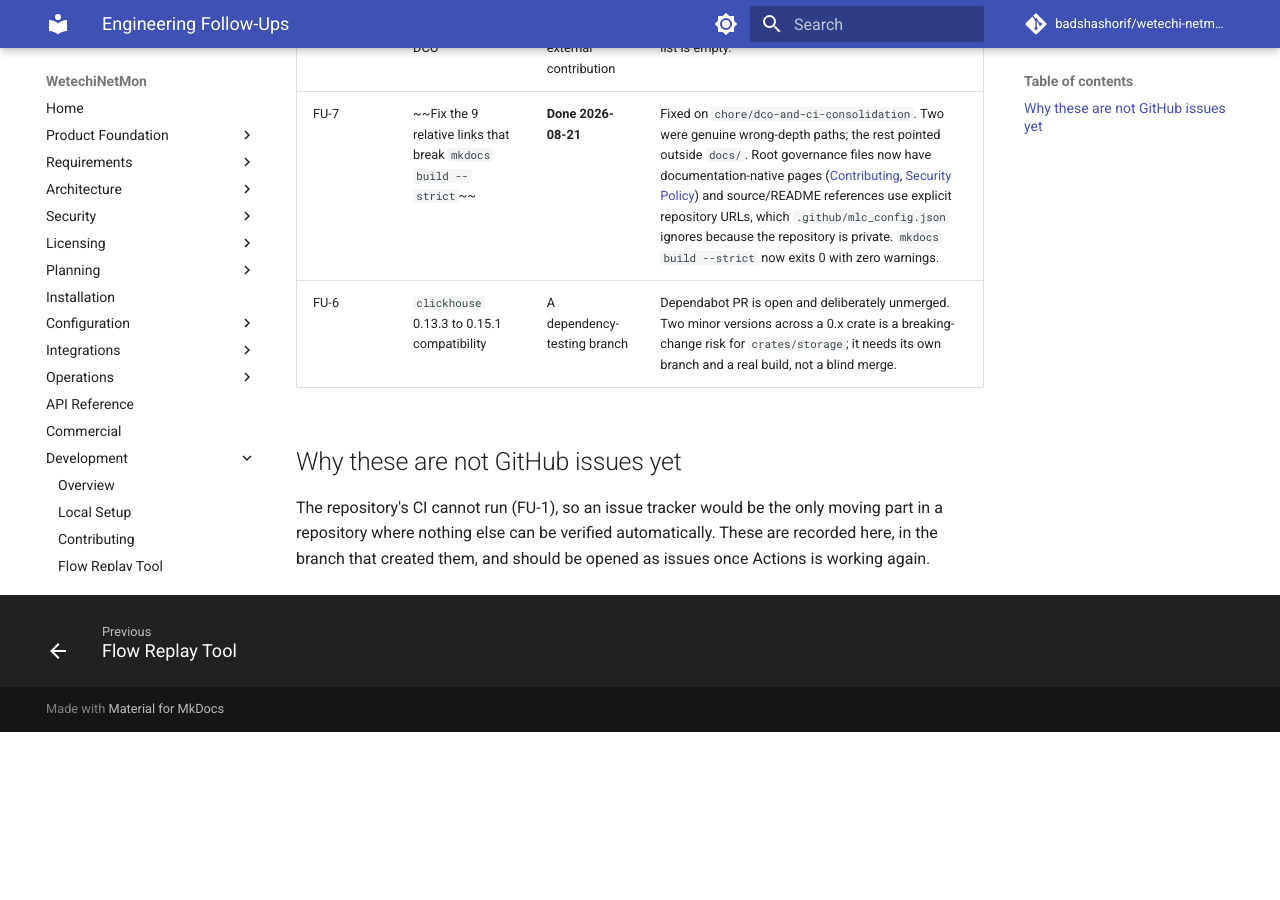
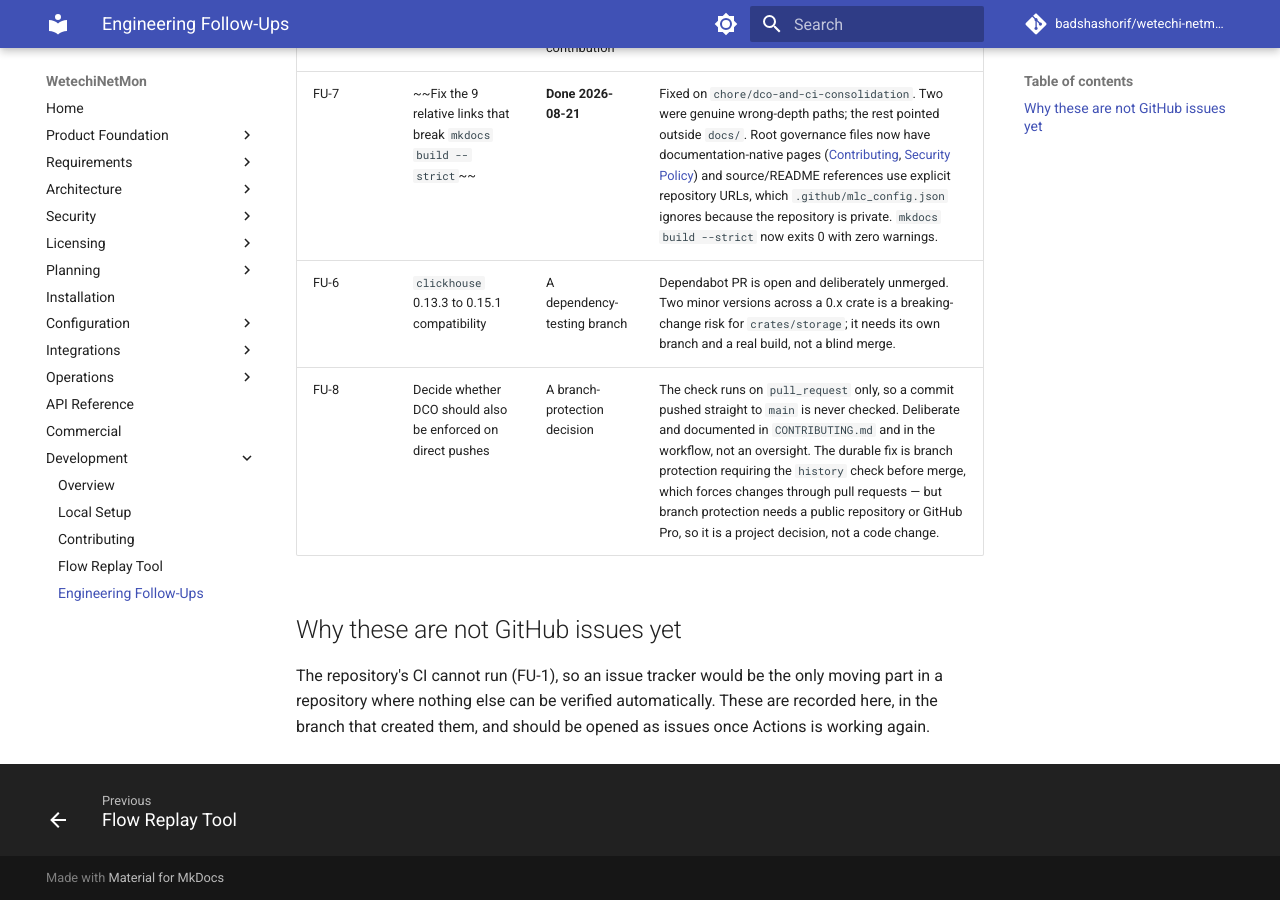
Before and after one commit to LogiXhare/wetechi-netmon, an MkDocs documentation site: the page built from docs/development/follow-ups.md, in a window 1280 px wide and 900 px high, scrolled down 782 px. Built offline with MkDocs 1.6.1 and Material for MkDocs 9.7.7, drawn with Linux system fonts in a browser that asks for light colours; comment, search, counter and statistics services are not loaded; before the commit the page ends 1514 px from its top, so only the background shows below that.

Commit message:
docs: record the DCO push-event gap as a follow-up
The DCO check runs on pull_request only, so a commit pushed straight to
main is never checked. That is deliberate and already documented in
CONTRIBUTING.md and in the workflow, but it was not tracked anywhere as
a decision still to make.

The durable fix is branch protection requiring the history check before
merge, which forces changes through pull requests. Branch protection
needs a public repository or GitHub Pro, so this is a project decision
rather than a code change, and it is recorded as FU-8 rather than
silently altering the workflow's behaviour.

Co-Authored-By: Claude Opus 5 <noreply@anthropic.com>
Signed-off-by: badshashorif <badshashorif@wetechi.com>

```diff
--- a/docs/development/follow-ups.md
+++ b/docs/development/follow-ups.md
@@ -16,6 +16,7 @@ Status: opened 2026-08-21 alongside the DCO and CI-consolidation work.
 | FU-5 | Revisit CLA vs. DCO | The first external contribution | See [ADR 0006](../architecture/decisions/0006-contribution-licensing-dco-not-cla.md). Reversible only while the contributor list is empty. |
 | FU-7 | ~~Fix the 9 relative links that break `mkdocs build --strict`~~ | **Done 2026-08-21** | Fixed on `chore/dco-and-ci-consolidation`. Two were genuine wrong-depth paths; the rest pointed outside `docs/`. Root governance files now have documentation-native pages ([Contributing](contributing.md), [Security Policy](../security/security-policy.md)) and source/README references use explicit repository URLs, which `.github/mlc_config.json` ignores because the repository is private. `mkdocs build --strict` now exits 0 with zero warnings. |
 | FU-6 | `clickhouse` 0.13.3 to 0.15.1 compatibility | A dependency-testing branch | Dependabot PR is open and deliberately unmerged. Two minor versions across a 0.x crate is a breaking-change risk for `crates/storage`; it needs its own branch and a real build, not a blind merge. |
+| FU-8 | Decide whether DCO should also be enforced on direct pushes | A branch-protection decision | The check runs on `pull_request` only, so a commit pushed straight to `main` is never checked. Deliberate and documented in `CONTRIBUTING.md` and in the workflow, not an oversight. The durable fix is branch protection requiring the `history` check before merge, which forces changes through pull requests — but branch protection needs a public repository or GitHub Pro, so it is a project decision, not a code change. |
 
 ## Why these are not GitHub issues yet
 
```
